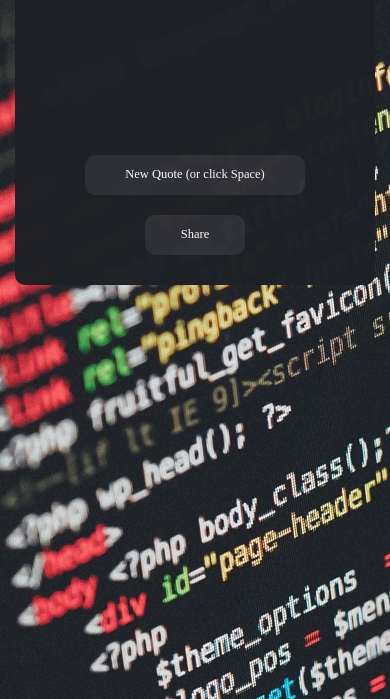
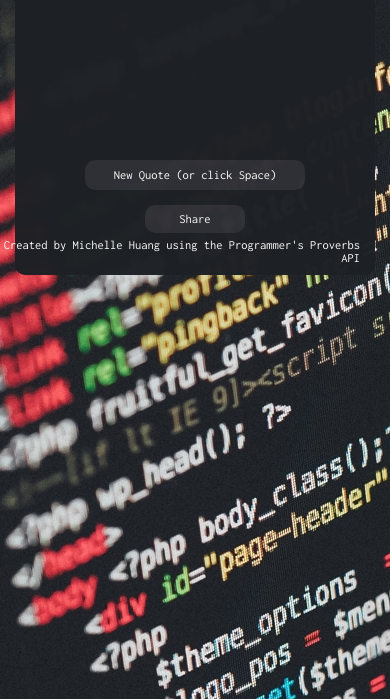
Before and after one commit to AucklandAcker/programming-proverbs-machine, a plain HTML site: page index.html in a window 390 px wide. Shown: the part 145-844 px from the top of the page. Drawn offline with Linux system fonts and the light colour scheme; a web font is replaced by a local one.

Commit message:
[fix] new font, add credits, mobile design

```diff
--- a/index.html
+++ b/index.html
@@ -5,7 +5,7 @@
 	<meta http-equiv="X-UA-Compatible" content="IE=edge">
 	<meta name="viewport" content="width=device-width, initial-scale=1">
 	<title>Programming Proverbs</title>
-	<link href='https://fonts.googleapis.com/css?family=Droid+Sans+Mono' rel='stylesheet' type='text/css'>
+	<link href='https://fonts.googleapis.com/css?family=Inconsolata' rel='stylesheet' type='text/css'>
 	<link rel="stylesheet" type="text/css" href="lib/css/bootstrap.min.css">
 	<link rel="stylesheet" type="text/css" href="lib/css/style.css">
 </head>
@@ -14,15 +14,16 @@
 
 		<div class="row">
 			<div class="col-xs-12 col-md-offset-2 col-md-8">
-				<div id="quote-section" class="text-center">
-					<h1>&lt;Programming Proverbs&gt;</h1>
+				<div id="quote-section">
+					<h1 class="text-center">&lt;Programming Proverbs&gt;</h1>
 					<div class="row">
 						<div class="col-xs-offset-1 col-xs-10">
-							<p class="quote"></p>
+							<p class="quote text-center"></p>
 						</div>
 					</div>
-					<button id="get-quote">New Quote (or click Space)</button>
-					<button id="tweet"><a href="">Share</a></button>
+					<button id="get-quote" class="text-center">New Quote (or click Space)</button>
+					<button id="tweet" class="text-center"><a href="">Share</a></button>
+					<h5>Created by <a href="http://michellehuang.net/">Michelle Huang </a>using the <a href="https://github.com/AntJanus/programmers-proverbs">Programmer's Proverbs</a> API</h5>
 				</div>
 			</div>
 		</div>
--- a/lib/css/style.css
+++ b/lib/css/style.css
@@ -7,7 +7,7 @@ body {
 	background-image: url("code-small.png");
 	background-attachment: "fixed";
 	color: white;
-	font-family: "Droid Sans Mono", "sans-serif";
+	font-family: "Inconsolata";
 	font-size: 62.5%;
 }
 
@@ -54,11 +54,13 @@ button:hover {
 #get-quote {
 	top: 500px;
 	width: 500px;
+
 }
 
-a {
+button > a {
 	color: white;
 	line-height: 1px;
+
 }
 
 a:hover {
@@ -67,8 +69,25 @@ a:hover {
 }
 
 #tweet {
-	top: 600px;
+	top: 590px;
 	width: 100px;
+}
+
+h5 {
+	position: absolute;
+	bottom: 0;
+	right: 30px;
+	text-align: right;
+}
+
+h5 > a {
+	color: white;
+}
+
+h5 > a:hover {
+	color: #3FACE3;
+	text-decoration: none;
+
 }
 
 @media screen and (max-width: 768px) {
@@ -77,38 +96,39 @@ a:hover {
 	}
 
 	#quote-section {
-		margin-top: 30px;
+		margin-top: 10px;
 		height: 400px;
 	}
 
 	h1 {
+		padding-top: 10px;
 		font-size: 4.5em;
 	}
 
 	p {
-		font-size: 2em;
+		font-size: 2.2em;
 	}
 
 	.quote {
 		padding-top: 0px;
 	}
 	#get-quote {
-		top: 300px;
+		top: 305px;
 		width: 220px;
 	}
 
 	button {
-		height: 40px;
+		height: 30px;
 		font-size: 2em;
 	}
 
-	a {
-		color: white;
-		line-height: 1px;
+	#tweet {
+		top: 350px;
+		width: 100px;
+		height: 28px; /*non-ideal fix for tweet button height*/
 	}
 
-	#tweet {
-		top: 360px;
-		width: 100px;
+	h5 {
+		font-size: 2em;
 	}
 }
--- a/lib/js/script.js
+++ b/lib/js/script.js
@@ -37,6 +37,6 @@ function getQuote() {
 		$(".quote").append('"'+response+'"');
 		var quote = '"'+response+'"';
 		var tweetURL = "https://twitter.com/intent/tweet?hashtags=programming&related=freecodecamp&text=" +quote;
-		$("a").attr("href", tweetURL);
+		$("#tweet > a").attr("href", tweetURL);
 	});
 }
```
